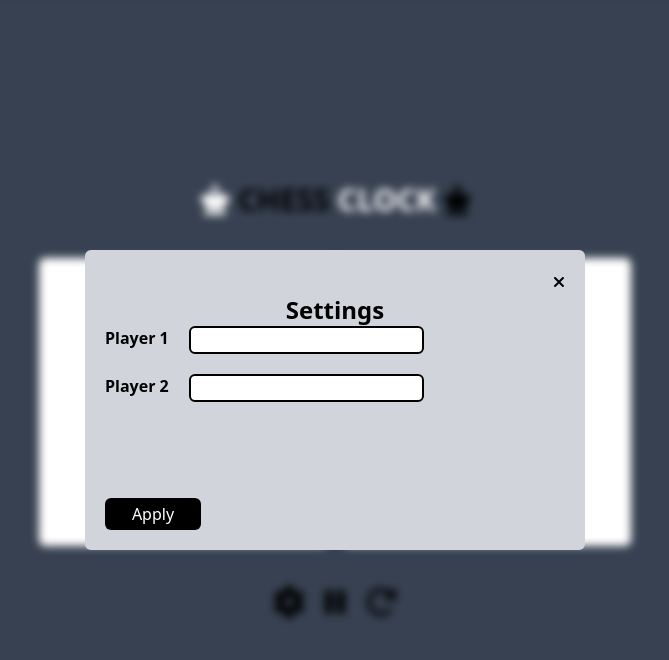
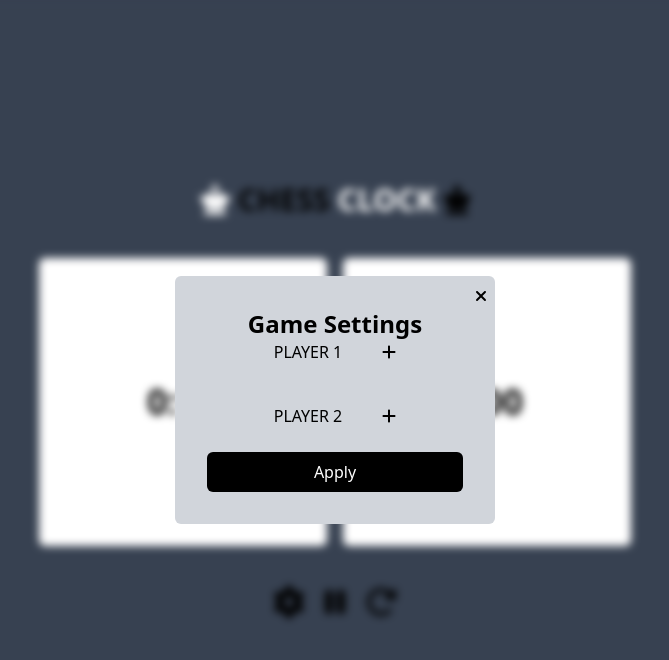
Before and after one commit to igg7x/Chess-Clock, a React (Vite) app: page / in a window 1280 px wide. Both pictures are taken after a click on the button 594 px from the left and 602 px from the top of the page. Shown: the top 660 px of the page, without its empty margins (305-974 px from the left). Built offline with nearby package versions, Linux system fonts and the light colour scheme.

Commit message:
fix: refactoring modal

```diff
--- /dev/null
+++ b/src/components/Accordion.jsx
@@ -0,0 +1,117 @@
+import React, { useState } from "react";
+import { FontAwesomeIcon } from "@fortawesome/react-fontawesome";
+import { faMinus, faPlus } from "@fortawesome/free-solid-svg-icons";
+
+const Accordion = ({ title, player, setConfigValues }) => {
+  const [show, setShow] = useState(false);
+  const handleAccordion = () => {
+    setShow(!show);
+  };
+  const { name, minutes, seconds } = player;
+
+  const handleChanges = (e) => {
+    const { id, value } = e.target;
+    setConfigValues({
+      ...player,
+      [id]: value,
+    });
+  };
+
+  return (
+    <div>
+      <div>
+        <div className="flex items-center justify-center gap-10">
+          <h1>{title}</h1>
+          {show ? (
+            <FontAwesomeIcon onClick={handleAccordion} icon={faMinus} />
+          ) : (
+            <FontAwesomeIcon onClick={handleAccordion} icon={faPlus} />
+          )}
+        </div>
+        {show ? (
+          <div>
+            <div>
+              <label htmlFor="name">Name </label>
+              <input
+                className="
+              w-20
+              h-10
+              border-2
+              border-gray-200
+              rounded-lg
+              focus:outline-none
+              focus:border-green-400
+              text-center
+              text-xl
+              font-semibold"
+                type="text"
+                id="name"
+                value={name}
+                onChange={handleChanges}
+              />
+            </div>
+            <div>
+              <label htmlFor="time" className="">
+                Time
+              </label>
+              <div>
+                <input
+                  onChange={handleChanges}
+                  autoComplete="off"
+                  name={minutes}
+                  max="59"
+                  min="0"
+                  type="number"
+                  id="minutes"
+                  className="
+                  w-20
+                  h-10
+                  border-2
+                  border-gray-200
+                  rounded-lg
+                  focus:outline-none
+                  focus:border-green-400
+                  text-center
+                  text-xl
+                  font-semibold"
+                  value={minutes}
+                />
+                <span
+                  className="
+                 text-xl
+                  font-semibold
+                ">
+                  {" "}
+                  :{" "}
+                </span>
+                <input
+                  onChange={handleChanges}
+                  autoComplete="off"
+                  name={seconds}
+                  type="number"
+                  id="seconds"
+                  className="
+                  w-20
+                  h-10
+                  border-2
+                  border-gray-200
+                  rounded-lg
+                  focus:outline-none
+                  focus:border-green-400
+                  text-center
+                  text-xl
+                  font-semibold"
+                  min="0"
+                  max="59"
+                  value={seconds}
+                />
+              </div>
+            </div>
+          </div>
+        ) : null}
+      </div>
+    </div>
+  );
+};
+
+export default Accordion;
--- a/src/components/Board.jsx
+++ b/src/components/Board.jsx
@@ -51,10 +51,6 @@ const timesReducer = (state, action) => {
 };
 
 const BoardSide = () => {
-  // const [minutesPlayer1, setMinutesPlayer1] = useState(15);
-  // const [secondsPlayer1, setSecondsPlayer1] = useState(0);
-  // const [minutesPlayer2, setMinutesPlayer2] = useState(15);
-  // const [secondsPlayer2, setSecondsPlayer2] = useState(0);
   const [turnPlayer, setTurnPlayer] = useState("");
   const [stop, setStop] = useState(true);
   const intervalPlayer1Ref = useRef(null);
@@ -85,10 +81,6 @@ const BoardSide = () => {
     setTurnPlayer("");
     setStop(true);
     clearsIntervals();
-    times.player1.minutes = 15;
-    times.player1.seconds = 0;
-    times.player2.minutes = 15;
-    times.player2.seconds = 0;
   };
 
   function clearsIntervals() {
@@ -123,7 +115,7 @@ const BoardSide = () => {
     return () => {
       clearsIntervals();
     };
-  }, [stop, turnPlayer]);
+  }, [stop, turnPlayer, times]);
 
   // const handleKeyDown = (e) => {
   //   // console.log(e);
--- a/src/components/ConfigModal.jsx
+++ b/src/components/ConfigModal.jsx
@@ -1,34 +1,53 @@
-import React from "react";
+import React, { useState } from "react";
 import { FontAwesomeIcon } from "@fortawesome/react-fontawesome";
 import { faXmark } from "@fortawesome/free-solid-svg-icons";
+import Accordion from "./Accordion";
+const ConfigModal = ({ show, onCloseModal }) => {
+  const [configValuesPlayer1, setConfigValuesPlayer1] = useState({
+    name: "",
+    minutes: 0,
+    seconds: 0,
+  });
+  const [configValuesPlayer2, setConfigValuesPlayer2] = useState({
+    name: "",
+    minutes: 0,
+    seconds: 0,
+  });
 
-const ConfigModal = ({ show, onCloseModal }) => {
+  console.log(configValuesPlayer1, configValuesPlayer2);
   if (!show) {
     return null;
   }
   return (
     <div className="fixed top-0 left-0 w-full h-full  flex items-center justify-center backdrop-blur-sm">
-      <section className="w-[500px] absolute bg-gray-300 h-[300px] rounded-md p-[20px] flex flex-col   ">
-        <button className="relative top-0 left-56" onClick={onCloseModal}>
+      <section className="w-full  sm:w-2/4 md:w-1/2 lg:w-1/3 xl:w-1/4 absolute bg-gray-300 rounded-md  sm:p-8 flex flex-col gap-6">
+        <button className="absolute top-0 right-0 p-2" onClick={onCloseModal}>
           <FontAwesomeIcon icon={faXmark} />
         </button>
         <section>
           <h3 className="font-bold text-2xl text-center">
-            <span className="text-black">Settings</span>
+            <span className="text-black">Game Settings</span>
           </h3>
-          <div className="flex flex-col gap-5">
-            <div className="flex gap-5">
-              <label className="text-black font-semibold">Player 1</label>
-              <input className="border-2 border-black rounded-md" type="text" />
+          <form className="flex flex-col gap-10">
+            <div>
+              {" "}
+              <Accordion
+                player={configValuesPlayer1}
+                setConfigValues={setConfigValuesPlayer1}
+                title={"PLAYER 1"}
+              />
             </div>
-            <div className="flex gap-5">
-              <label className="text-black font-semibold">Player 2</label>
-              <input className="border-2 border-black rounded-md" type="text" />
+            <div>
+              <Accordion
+                player={configValuesPlayer2}
+                setConfigValues={setConfigValuesPlayer2}
+                title={"PLAYER 2"}
+              />
             </div>
-          </div>
+          </form>
         </section>
         <button
-          className="relative top-24 hover:bg-green-400 w-24 bg-black text-white rounded-md p-1 "
+          className="hover:bg-green-400 bg-black text-white rounded-md p-2"
           onClick={onCloseModal}>
           Apply
         </button>
--- a/src/components/PlayerClock.jsx
+++ b/src/components/PlayerClock.jsx
@@ -3,7 +3,9 @@ import { PLAYERS } from "../constants/Players";
 const PlayerClock = ({ turnPlayer, handleClick, minutes, seconds, turn }) => {
   return (
     <div
-      style={turnPlayer ? { border: "10px  solid green" } : {}}
+      style={
+        turnPlayer ? { border: "10px  solid green" } : { pointerEvents: "none" }
+      }
       className="h-72  flex  flex-col items-center justify-center w-72 bg-white rounded-md"
       onClick={handleClick}>
       <p className="font-semibold text-4xl text-black">
```
